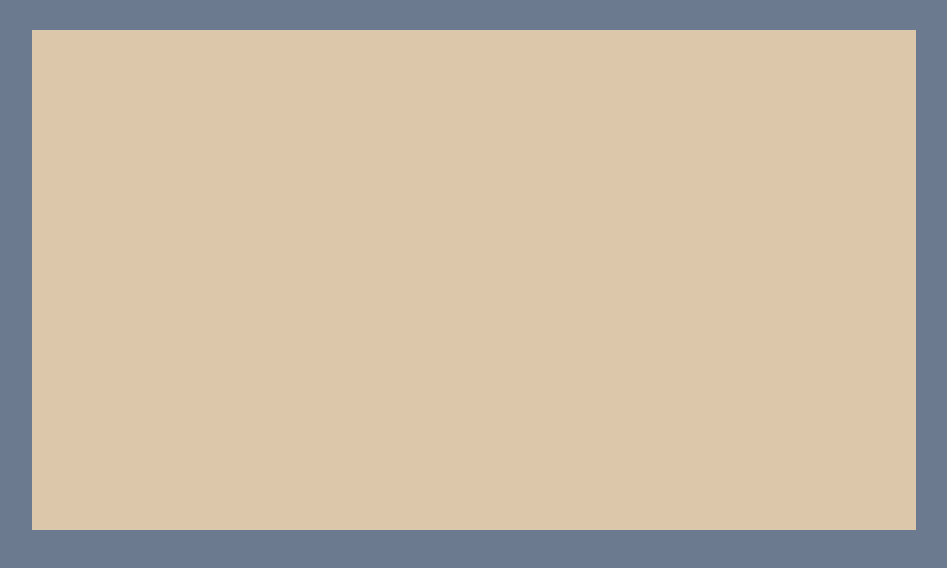
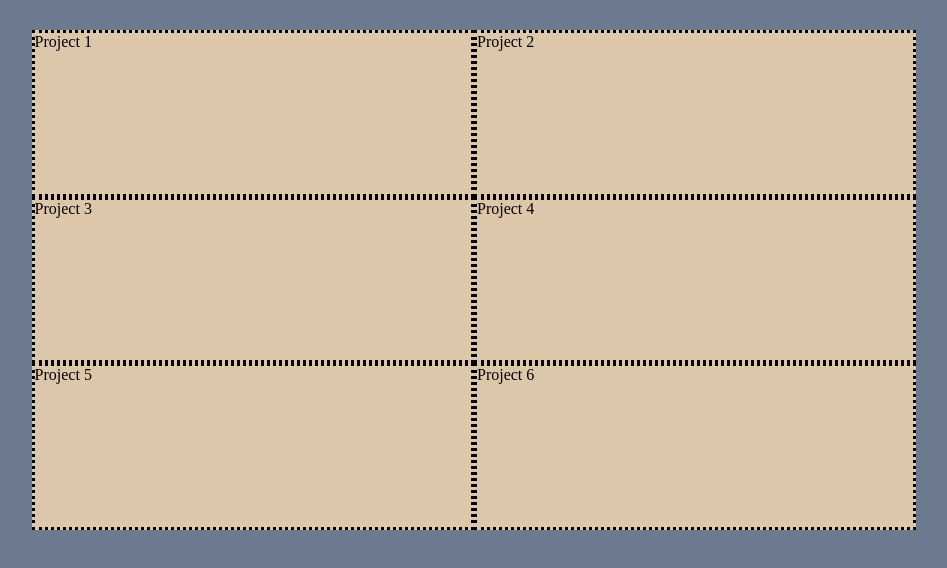
Before and after one commit to KLPainter/Portfolio, a website: page index.html in a window 1280 px wide. Shown: the part 78-646 px from the top of the page, without its empty margins (166-1113 px from the left). Drawn offline with Linux system fonts and the light colour scheme.

Commit message:
added grid to page

```diff
--- a/css/main.css
+++ b/css/main.css
@@ -46,7 +46,10 @@ body > nav > div > a {
     height: 500px;
     width: 100%;
     display: grid;
-    grid-template-columns: 1fr 1fr;
+    grid-template-columns: repeat(auto-fit, minmax(300px, 1fr));
+    div {
+        border-style: dotted;
+    }
 }
 
 @media (min-width:1100px) {
--- a/index.html
+++ b/index.html
@@ -19,6 +19,12 @@
          </div>
     </nav>
     <div id="page">
+        <div>Project 1</div>
+        <div>Project 2</div>
+        <div>Project 3</div>
+        <div>Project 4</div>
+        <div>Project 5</div>
+        <div>Project 6</div>
     </div>
 </body>
 </html>
```
Also changed, not shown: build/css/main.css.
